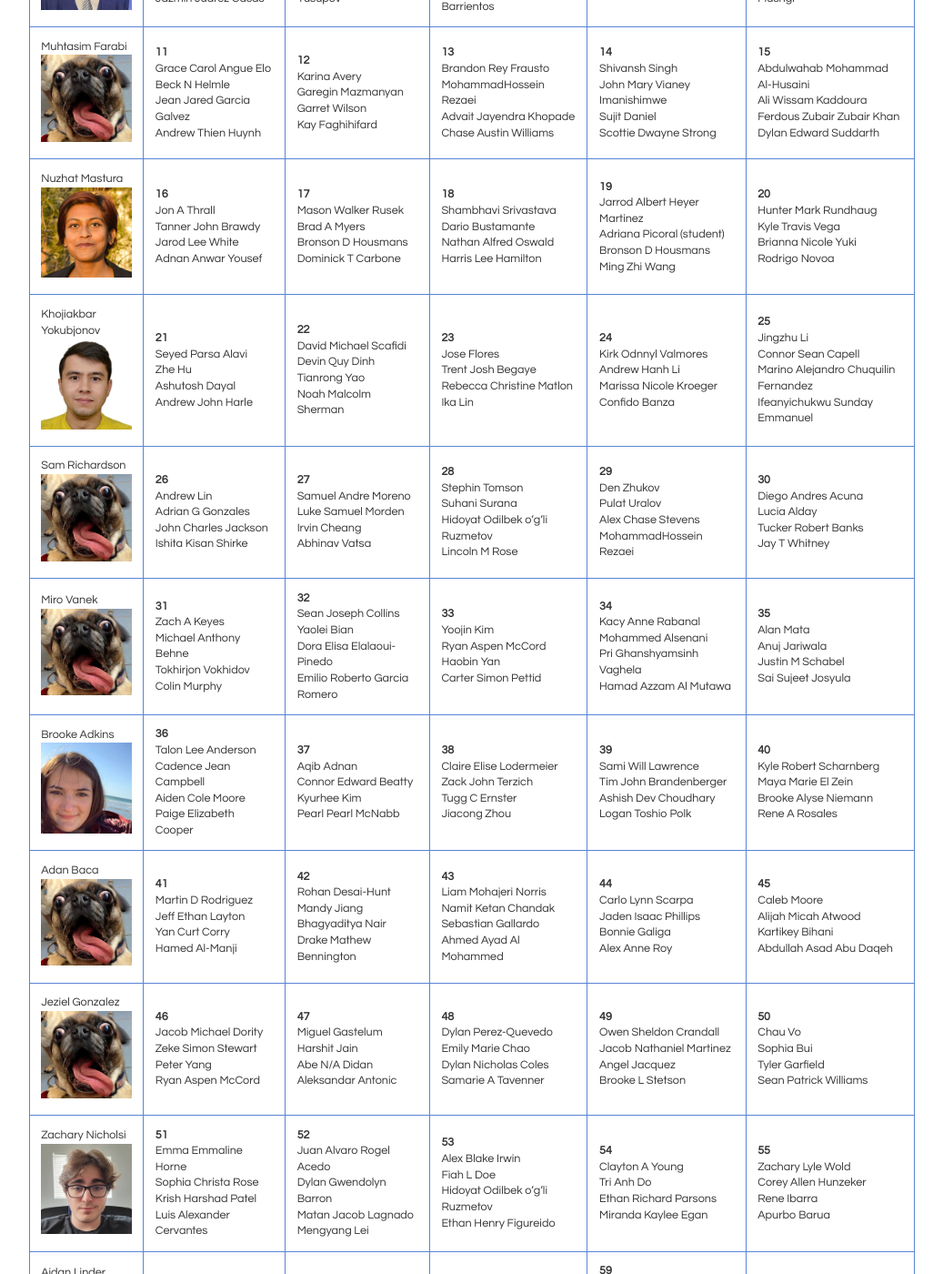
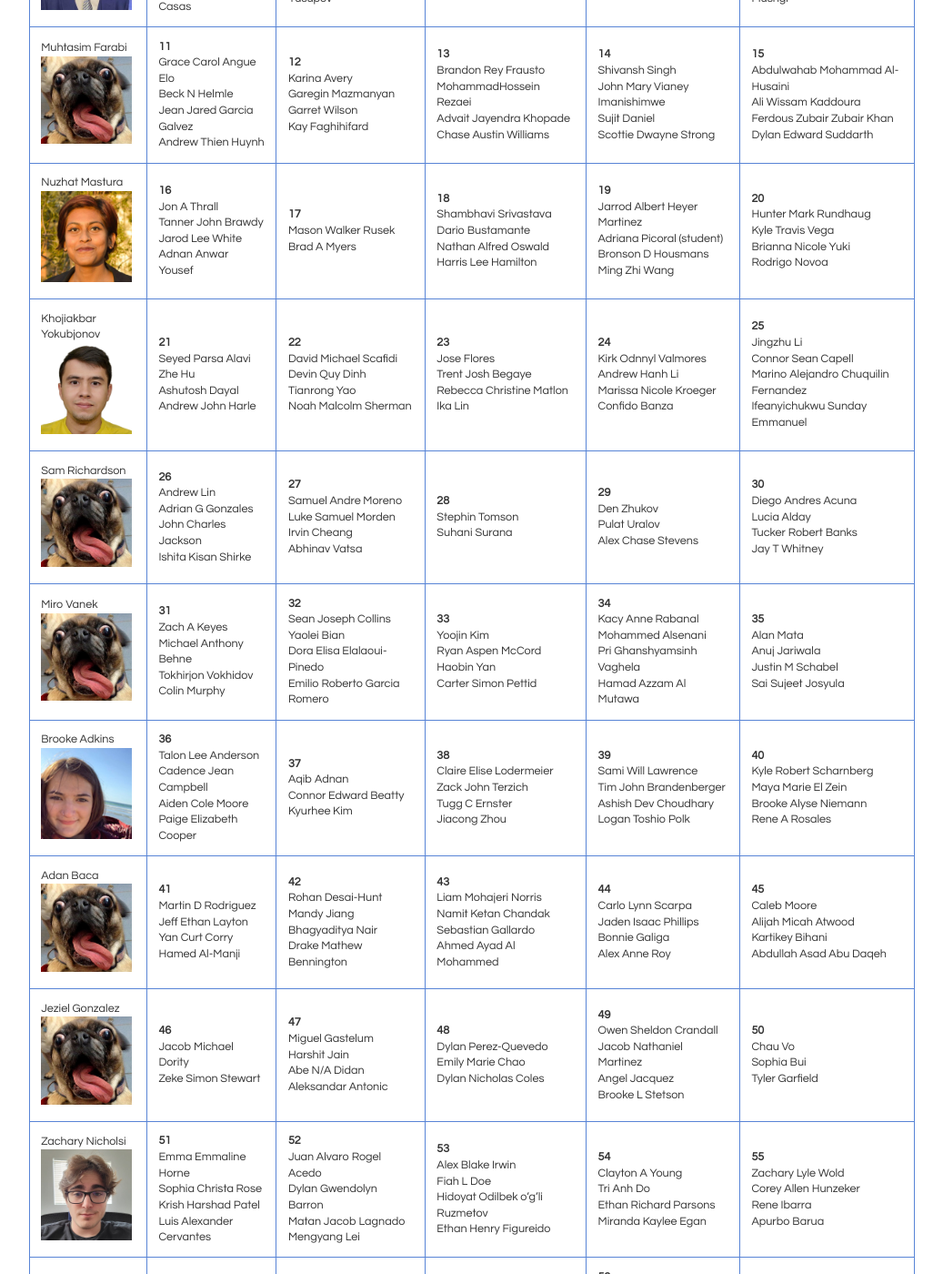
Before and after one commit to bddicken/cs110fall2022website, a Jekyll site: the page built from groups/adrianaGroups/index.md, in a window 1280 px wide and 1400 px high, scrolled down 361 px. Shown: the whole window at 91% size, without its empty margins (121-1158 px from the left). Built offline with Jekyll 4.4.1, drawn with Linux system fonts in a browser that asks for light colours; some of the changed text lies outside the part shown.

Commit message:
Update index.md
Revert

```diff
--- a/groups/adrianaGroups/index.md
+++ b/groups/adrianaGroups/index.md
@@ -5,15 +5,15 @@
 
 # 2pm Groups
 
-|Steven Truong<br><img src="../../images/struong.jpg" class="taimg" />|**1**<br>Chitrangada Juneja<br>Jason Patrick Butterworth<br>Aidan Gibah Grace<br>Abrorbek Yakubbek Ibaydullaev<br>|**2**<br>Nathan Ashwani Kumar<br>Michael Hunter Chambers<br>Conner Max<br>Jacob Jaeger<br>|**3**<br>Javier Nido<br>Kolbe Kolbe Kram<br>Jomei Kuxan Orun Bernier<br>Ian Jacob Stash<br>|**4**<br>Brendan Robert Mawk<br>Sarina Iqbal<br>Steven E George<br>Sandeep Kiran Bandlamuri<br>|**5**<br>Dinmukhammed Nasradin<br>Ashiqul Alam<br>Aiden Van Hoesen<br>Brian John Prieve<br>|
+|Steven Truong<br><img src="../../images/struong.jpg" class="taimg" />|**1**<br>Chitrangada Juneja<br>Jason Patrick Butterworth<br>Aidan Gibah Grace<br>|**2**<br>Nathan Ashwani Kumar<br>Michael Hunter Chambers<br>Conner Max<br>Jacob Jaeger<br>|**3**<br>Javier Nido<br>Kolbe Kolbe Kram<br>Jomei Kuxan Orun Bernier<br>Ian Jacob Stash<br>|**4**<br>Brendan Robert Mawk<br>Sarina Iqbal<br>Steven E George<br>Sandeep Kiran Bandlamuri<br>|**5**<br>Dinmukhammed Nasradin<br>Ashiqul Alam<br>Aiden Van Hoesen<br>|
 |Ali Khan<br><img src="../../images/akhan.jpg" class="taimg" />|**6**<br>Jose Abdiel Lara-Munoz<br>Logan Tyler Hall<br>Kyoka Suganami<br>Jazmin Juarez Casas<br>|**7**<br>Ari Rene Ramos<br>Megan Ashley Harrison<br>Allen Fan<br>Rahmatillokhon Yusupov<br>|**8**<br>Whitley Madison Coltrane<br>Murali Karthik Ganji<br>Roger Hawke Palmenberg<br>Waldo Guzman Barrientos<br>|**9**<br>Laura Johanna Mack<br>Zane A Aljazzazi<br>Pearl Pearl McNabb<br>Samarie Tavenner<br>|**10**<br>Dean Marcus Burross<br>AJ Jordan Becerra<br>Eric Yoon<br>Luckie Andrei Pangilinan Musngi<br>|
 |Muhtasim Farabi<br><img src="../../images/dog.png" class="taimg" />|**11**<br>Grace Carol Angue Elo<br>Beck N Helmle<br>Jean Jared Garcia Galvez<br>Andrew Thien Huynh<br>|**12**<br>Karina Avery<br>Garegin Mazmanyan<br>Garret Wilson<br>Kay Faghihifard<br>|**13**<br>Brandon Rey Frausto<br>MohammadHossein Rezaei<br>Advait Jayendra Khopade<br>Chase Austin Williams<br>|**14**<br>Shivansh Singh<br>John Mary Vianey Imanishimwe<br>Sujit Daniel<br>Scottie Dwayne Strong<br>|**15**<br>Abdulwahab Mohammad Al-Husaini<br>Ali Wissam Kaddoura<br>Ferdous Zubair Zubair Khan<br>Dylan Edward Suddarth<br>|
-|Nuzhat Mastura<br><img src="../../images/nmastura.jpg" class="taimg" />|**16**<br>Jon A Thrall<br>Tanner John Brawdy<br>Jarod Lee White<br>Adnan Anwar Yousef<br>|**17**<br>Mason Walker Rusek<br>Brad A Myers<br>Bronson D Housmans<br>Dominick T Carbone<br>|**18**<br>Shambhavi Srivastava<br>Dario Bustamante<br>Nathan Alfred Oswald<br>Harris Lee Hamilton<br>|**19**<br>Jarrod Albert Heyer Martinez<br>Adriana Picoral (student)<br>Bronson D Housmans<br>Ming Zhi Wang<br>|**20**<br>Hunter Mark Rundhaug<br>Kyle Travis Vega<br>Brianna Nicole Yuki<br>Rodrigo Novoa<br>|
+|Nuzhat Mastura<br><img src="../../images/nmastura.jpg" class="taimg" />|**16**<br>Jon A Thrall<br>Tanner John Brawdy<br>Jarod Lee White<br>Adnan Anwar Yousef<br>|**17**<br>Mason Walker Rusek<br>Brad A Myers<br>|**18**<br>Shambhavi Srivastava<br>Dario Bustamante<br>Nathan Alfred Oswald<br>Harris Lee Hamilton<br>|**19**<br>Jarrod Albert Heyer Martinez<br>Adriana Picoral (student)<br>Bronson D Housmans<br>Ming Zhi Wang<br>|**20**<br>Hunter Mark Rundhaug<br>Kyle Travis Vega<br>Brianna Nicole Yuki<br>Rodrigo Novoa<br>|
 |Khojiakbar Yokubjonov<br><img src="../../images/kyokubjonov.png" class="taimg" />|**21**<br>Seyed Parsa Alavi<br>Zhe Hu<br>Ashutosh Dayal<br>Andrew John Harle<br>|**22**<br>David Michael Scafidi<br>Devin Quy Dinh<br>Tianrong Yao<br>Noah Malcolm Sherman<br>|**23**<br>Jose Flores<br>Trent Josh Begaye<br>Rebecca Christine Matlon<br>Ika Lin<br>|**24**<br>Kirk Odnnyl Valmores<br>Andrew Hanh Li<br>Marissa Nicole Kroeger<br>Confido Banza<br>|**25**<br>Jingzhu Li<br>Connor Sean Capell<br>Marino Alejandro Chuquilin Fernandez<br>Ifeanyichukwu Sunday Emmanuel<br>|
-|Sam Richardson<br><img src="../../images/dog.png" class="taimg" />|**26**<br>Andrew Lin<br>Adrian G Gonzales<br>John Charles Jackson<br>Ishita Kisan Shirke<br>|**27**<br>Samuel Andre Moreno<br>Luke Samuel Morden<br>Irvin Cheang<br>Abhinav Vatsa<br>|**28**<br>Stephin Tomson<br>Suhani Surana<br>Hidoyat Odilbek o'g'li Ruzmetov<br>Lincoln M Rose<br>|**29**<br>Den Zhukov<br>Pulat Uralov<br>Alex Chase Stevens<br>MohammadHossein Rezaei<br>|**30**<br>Diego Andres Acuna<br>Lucia Alday<br>Tucker Robert Banks<br>Jay T Whitney<br>|
+|Sam Richardson<br><img src="../../images/dog.png" class="taimg" />|**26**<br>Andrew Lin<br>Adrian G Gonzales<br>John Charles Jackson<br>Ishita Kisan Shirke<br>|**27**<br>Samuel Andre Moreno<br>Luke Samuel Morden<br>Irvin Cheang<br>Abhinav Vatsa<br>|**28**<br>Stephin Tomson<br>Suhani Surana<br>|**29**<br>Den Zhukov<br>Pulat Uralov<br>Alex Chase Stevens<br>|**30**<br>Diego Andres Acuna<br>Lucia Alday<br>Tucker Robert Banks<br>Jay T Whitney<br>|
 |Miro Vanek<br><img src="../../images/dog.png" class="taimg" />|**31**<br>Zach A Keyes<br>Michael Anthony Behne<br>Tokhirjon Vokhidov<br>Colin Murphy<br>|**32**<br>Sean Joseph Collins<br>Yaolei Bian<br>Dora Elisa Elalaoui-Pinedo<br>Emilio Roberto Garcia Romero<br>|**33**<br>Yoojin Kim<br>Ryan Aspen McCord<br>Haobin Yan<br>Carter Simon Pettid<br>|**34**<br>Kacy Anne Rabanal<br>Mohammed Alsenani<br>Pri Ghanshyamsinh Vaghela<br>Hamad Azzam Al Mutawa<br>|**35**<br>Alan Mata<br>Anuj Jariwala<br>Justin M Schabel<br>Sai Sujeet Josyula<br>|
-|Brooke Adkins<br><img src="../../images/badkins.jpg" class="taimg" />|**36**<br>Talon Lee Anderson<br>Cadence Jean Campbell<br>Aiden Cole Moore<br>Paige Elizabeth Cooper<br>|**37**<br>Aqib Adnan<br>Connor Edward Beatty<br>Kyurhee Kim<br>Pearl Pearl McNabb<br>|**38**<br>Claire Elise Lodermeier<br>Zack John Terzich<br>Tugg C Ernster<br>Jiacong Zhou<br>|**39**<br>Sami Will Lawrence<br>Tim John Brandenberger<br>Ashish Dev Choudhary<br>Logan Toshio Polk<br>|**40**<br>Kyle Robert Scharnberg<br>Maya Marie El Zein<br>Brooke Alyse Niemann<br>Rene A Rosales<br>|
+|Brooke Adkins<br><img src="../../images/badkins.jpg" class="taimg" />|**36**<br>Talon Lee Anderson<br>Cadence Jean Campbell<br>Aiden Cole Moore<br>Paige Elizabeth Cooper<br>|**37**<br>Aqib Adnan<br>Connor Edward Beatty<br>Kyurhee Kim<br>|**38**<br>Claire Elise Lodermeier<br>Zack John Terzich<br>Tugg C Ernster<br>Jiacong Zhou<br>|**39**<br>Sami Will Lawrence<br>Tim John Brandenberger<br>Ashish Dev Choudhary<br>Logan Toshio Polk<br>|**40**<br>Kyle Robert Scharnberg<br>Maya Marie El Zein<br>Brooke Alyse Niemann<br>Rene A Rosales<br>|
 |Adan Baca<br><img src="../../images/dog.png" class="taimg" />|**41**<br>Martin D Rodriguez<br>Jeff Ethan Layton<br>Yan Curt Corry<br>Hamed Al-Manji<br>|**42**<br>Rohan Desai-Hunt<br>Mandy Jiang<br>Bhagyaditya Nair<br>Drake Mathew Bennington<br>|**43**<br>Liam Mohajeri Norris<br>Namit Ketan Chandak<br>Sebastian Gallardo<br>Ahmed Ayad Al Mohammed<br>|**44**<br>Carlo Lynn Scarpa<br>Jaden Isaac Phillips<br>Bonnie Galiga<br>Alex Anne Roy<br>|**45**<br>Caleb Moore<br>Alijah Micah Atwood<br>Kartikey Bihani<br>Abdullah Asad Abu Daqeh<br>|
-|Jeziel Gonzalez<br><img src="../../images/dog.png" class="taimg" />|**46**<br>Jacob Michael Dority<br>Zeke Simon Stewart<br>Peter Yang<br>Ryan Aspen McCord<br>|**47**<br>Miguel Gastelum<br>Harshit Jain<br>Abe N/A Didan<br>Aleksandar Antonic<br>|**48**<br>Dylan Perez-Quevedo<br>Emily Marie Chao<br>Dylan Nicholas Coles<br>Samarie A Tavenner<br>|**49**<br>Owen Sheldon Crandall<br>Jacob Nathaniel Martinez<br>Angel Jacquez<br>Brooke L Stetson<br>|**50**<br>Chau Vo<br>Sophia Bui<br>Tyler Garfield<br>Sean Patrick Williams<br>|
+|Jeziel Gonzalez<br><img src="../../images/dog.png" class="taimg" />|**46**<br>Jacob Michael Dority<br>Zeke Simon Stewart<br>|**47**<br>Miguel Gastelum<br>Harshit Jain<br>Abe N/A Didan<br>Aleksandar Antonic<br>|**48**<br>Dylan Perez-Quevedo<br>Emily Marie Chao<br>Dylan Nicholas Coles<br>|**49**<br>Owen Sheldon Crandall<br>Jacob Nathaniel Martinez<br>Angel Jacquez<br>Brooke L Stetson<br>|**50**<br>Chau Vo<br>Sophia Bui<br>Tyler Garfield<br>|
 |Zachary Nicholsi<br><img src="../../images/znicholsi.jpeg" class="taimg" />|**51**<br>Emma Emmaline Horne<br>Sophia Christa Rose<br>Krish Harshad Patel<br>Luis Alexander Cervantes<br>|**52**<br>Juan Alvaro Rogel Acedo<br>Dylan Gwendolyn Barron<br>Matan Jacob Lagnado<br>Mengyang Lei<br>|**53**<br>Alex Blake Irwin<br>Fiah L Doe<br>Hidoyat Odilbek o'g'li Ruzmetov<br>Ethan Henry Figureido<br>|**54**<br>Clayton A Young<br>Tri Anh Do<br>Ethan Richard Parsons<br>Miranda Kaylee Egan<br>|**55**<br>Zachary Lyle Wold<br>Corey Allen Hunzeker<br>Rene Ibarra<br>Apurbo Barua<br>|
 |Aidan Linder<br><img src="../../images/dog.png" class="taimg" />|**56**<br>Nicholas I Cordova<br>Sev Maxmillian Adams<br>Laura Robles<br>Parfait Niwese<br>|**57**<br>Jorge Luis Camacho<br>Jacob Alexander Troye<br>Isabelle Melina Lizarraga<br>Trevor John Smith<br>|**58**<br>Brandon Noah Friend<br>Tanishq Jaiswal<br>Duncan Lamar Rizzo<br>Arlene G Garber<br>|**59**<br>Muthu Krishnappan<br>Sebastian Gabriel Moscoso<br>Morya Odak<br>Camden James Orr<br>Isaac Thomas Kailat<br>|**60**<br>Anay Hemang Patel<br>Annie Yan Wei Wilson<br>Chris L. Williams<br>Muhammad Asifur Rahman<br>|
```
